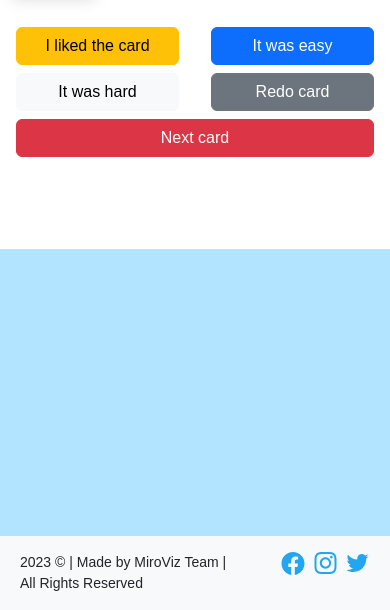
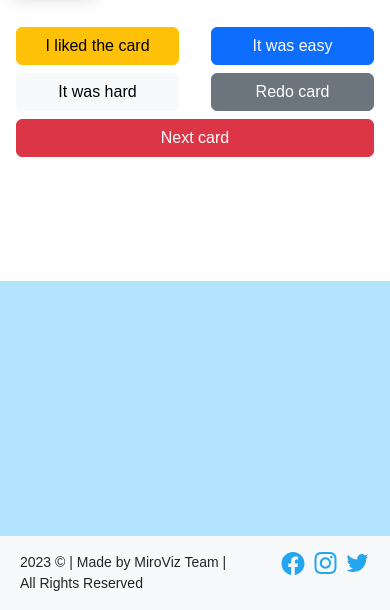
Before and after one commit to juanrios15/test_mrv, a Django app: template shells/templates/shell_resolution.html in a window 390 px wide. Shown: the part 234-844 px from the top of the page. Run offline with Django 4.2, Linux system fonts and the light colour scheme; the template is opened without the code that fills it, so the values that code supplies are empty; some libraries are stand-ins or nearby versions.

Commit message:
fixed padding footer

```diff
--- a/shells/templates/shell_instruction.html
+++ b/shells/templates/shell_instruction.html
@@ -16,7 +16,7 @@
     <div class="col-12 py-2">
         <img src="{{ usershell.shell.instruction_image.url}}" alt="Imagen 1" style="max-height: 300px;" class="shadow image_small">
     </div>
-    <div class="col-12 col-md-4 py-3 text-end pb-5 pb-md-1">
+    <div class="col-12 col-md-4 py-3 text-end padding_footer pb-md-1">
         <div class="row px-3">
             <a href="{% url 'shells_app:user-shell-detail-res' usershell.id %}" class="btn btn-danger">
                 Solution
--- a/shells/templates/shell_resolution.html
+++ b/shells/templates/shell_resolution.html
@@ -16,7 +16,7 @@
     <div class="col-12 py-2">
         <img src="{{ usershell.shell.resolution_image.url}}" alt="Imagen 1" style="max-height: 300px;" class="shadow image_small">
     </div>
-    <div class="col-12 pb-5 pb-md-1">
+    <div class="col-12 padding_footer pb-md-1">
         <div class="row py-4 text-center">
             <div class="col-6 col-md-2">
                 <div class="row px-3 py-1">
```
